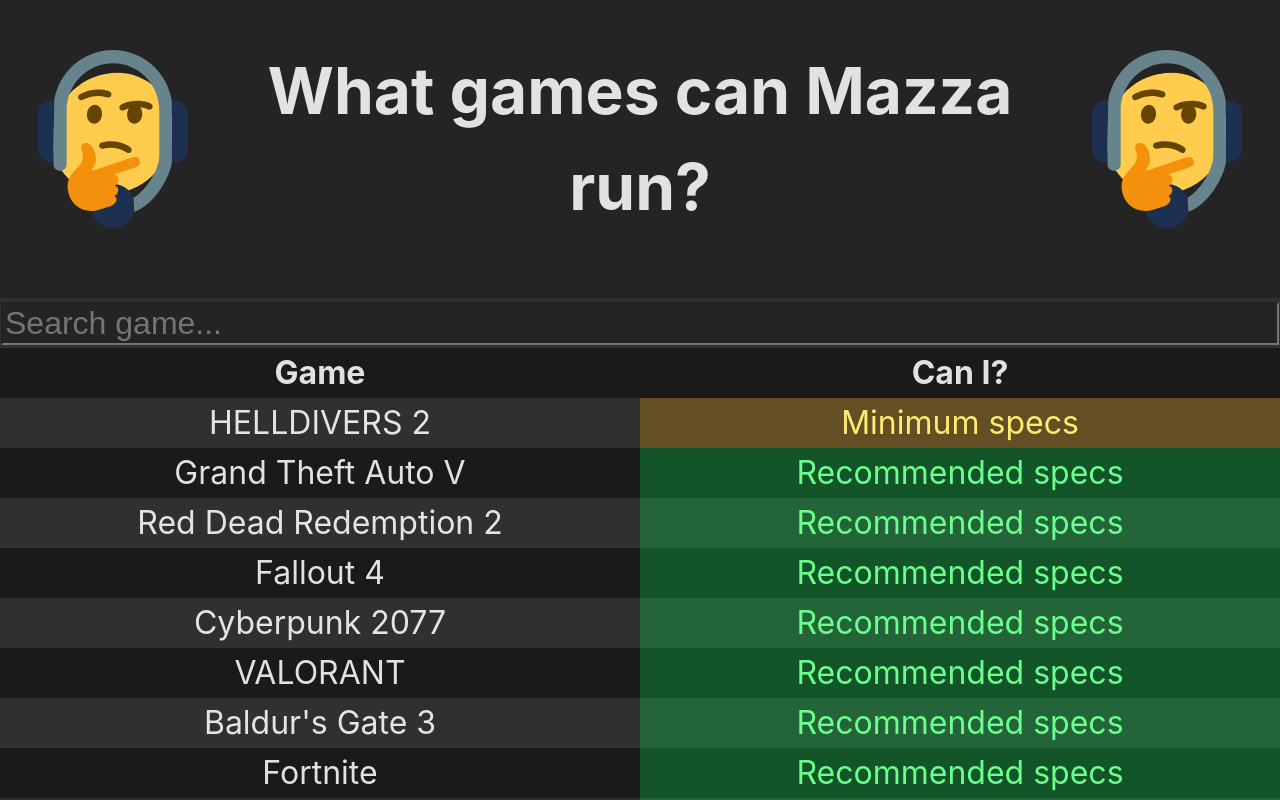
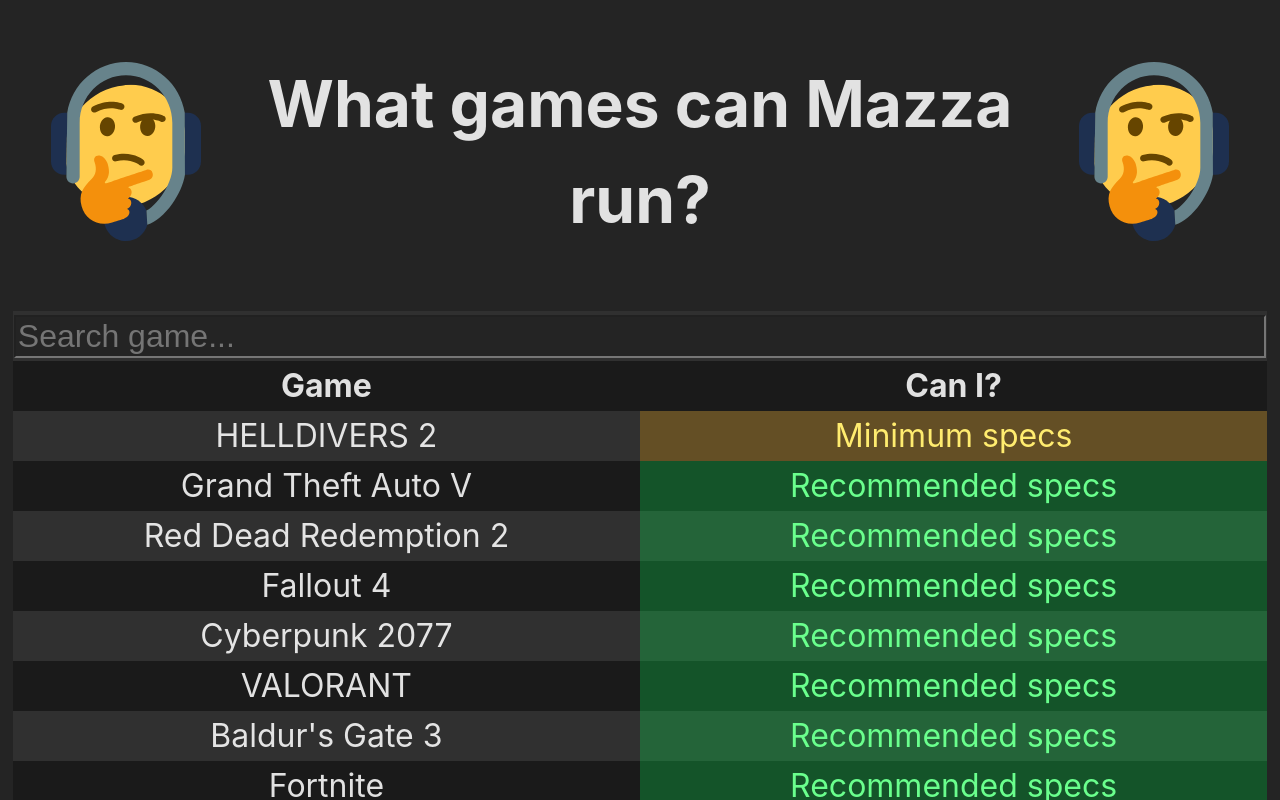
Before and after one commit to itsjustmustafa/what-games-can-mazza-run, a React (Vite) app: page / in a window 1280 px wide. Shown: the top 800 px of the page. Built offline with nearby package versions, Linux system fonts and the light colour scheme.

Commit message:
changed: added padding on the edges so im not a degenerate

```diff
--- a/src/index.css
+++ b/src/index.css
@@ -34,6 +34,7 @@
   font-size: min(2em, 4vi);
   min-width: 320px;
   min-height: 100vh;
+  padding: min(25px, 1vi);
 }
 
 button {
```
